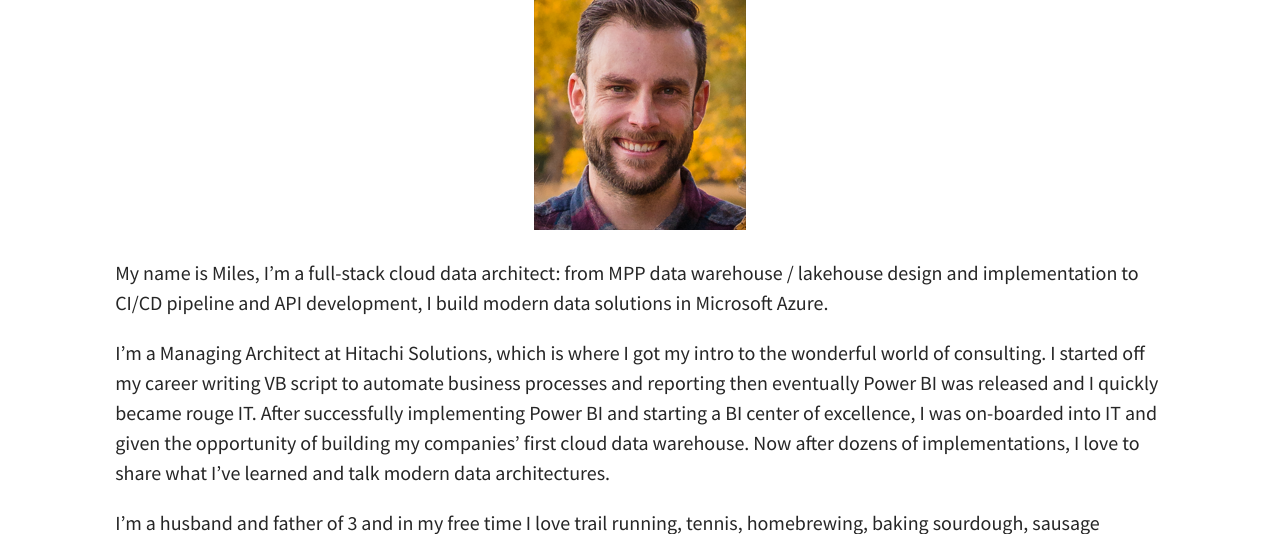
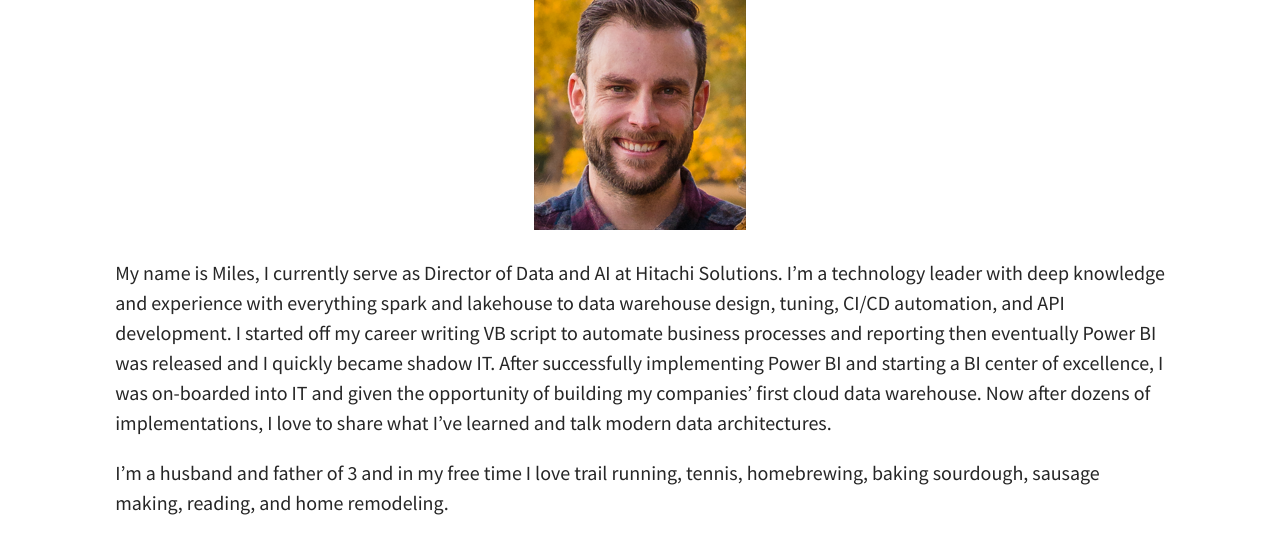
Before and after one commit to mwc360/mwc360.github.io, a Jekyll site: the page built from pages/about.md, in a window 1280 px wide and 900 px high, scrolled down 371 px, cut to the strip 0-534 px from the top of the window. Built offline with Jekyll 4.4.1, drawn with Linux system fonts in a browser that asks for light colours.

Commit message:
Update about.md

```diff
--- a/pages/about.md
+++ b/pages/about.md
@@ -10,9 +10,7 @@
   <img src="/assets/img/milesPicSmall.PNG" />
 </p>
 
-My name is Miles, I'm a full-stack cloud data architect: from MPP data warehouse / lakehouse design and implementation to CI/CD pipeline and API development, I build modern data solutions in Microsoft Azure.
-
-I'm a Managing Architect at Hitachi Solutions, which is where I got my intro to the wonderful world of consulting. I started off my career writing VB script to automate business processes and reporting then eventually Power BI was released and I quickly became rouge IT. After successfully implementing Power BI and starting a BI center of excellence, I was  on-boarded into IT and given the opportunity of building my companies' first cloud data warehouse. Now after dozens of implementations, I love to share what I've learned and talk modern data architectures.
+My name is Miles, I currently serve as Director of Data and AI at Hitachi Solutions. I’m a technology leader with deep knowledge and experience with everything spark and lakehouse to data warehouse design, tuning, CI/CD automation, and API development. I started off my career writing VB script to automate business processes and reporting then eventually Power BI was released and I quickly became shadow IT. After successfully implementing Power BI and starting a BI center of excellence, I was on-boarded into IT and given the opportunity of building my companies' first cloud data warehouse. Now after dozens of implementations, I love to share what I've learned and talk modern data architectures.
 
 I'm a husband and father of 3 and in my free time I love trail running, tennis, homebrewing, baking sourdough, sausage making, reading, and home remodeling.
 
```
